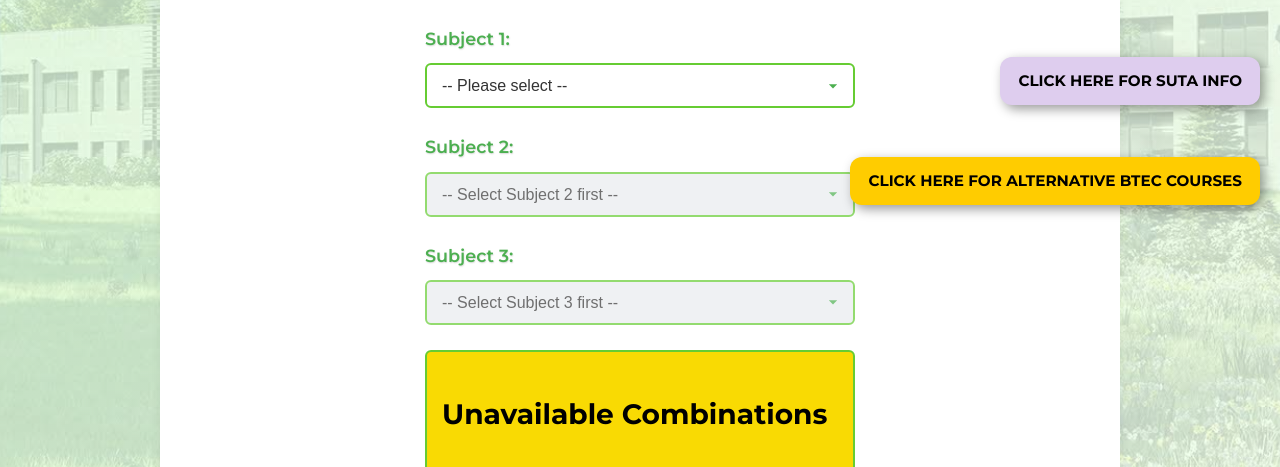
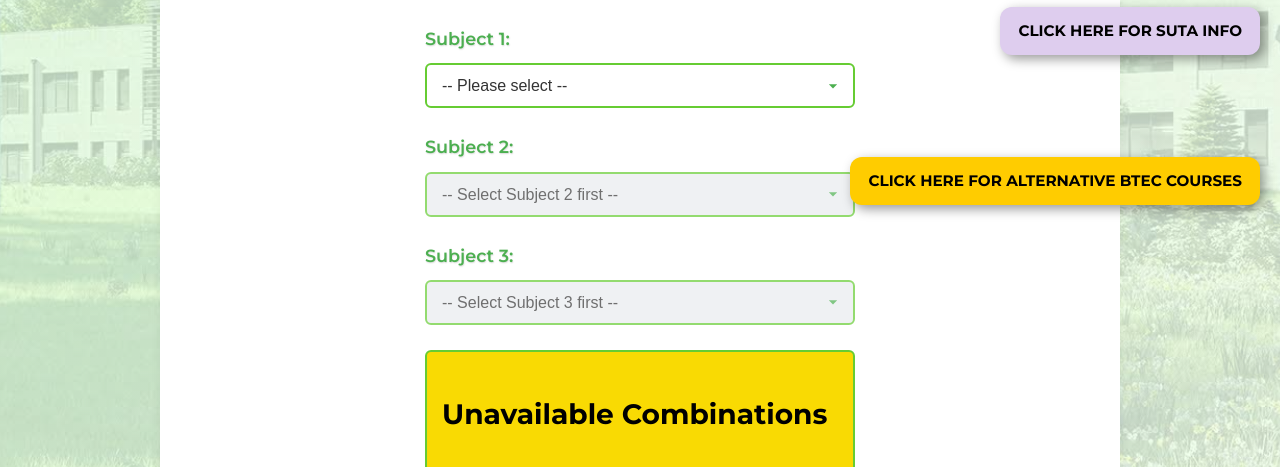
Before and after one commit to mattharte/pudsey2025, a plain HTML site: page index.html in a window 1280 px wide. Shown: the part 293-760 px from the top of the page. Drawn offline with Linux system fonts and the light colour scheme.

Commit message:
Update index.html

```diff
--- a/index.html
+++ b/index.html
@@ -425,7 +425,7 @@
 
 .alt-course-sticker3 {
     position: fixed;
-    top: 350px;   /* Adjust based on height of .alt-course-sticker2 */
+    top: 300px;   /* Adjust based on height of .alt-course-sticker2 */
     right: 20px;
     background-color: #decdee;
     color: #000;
```
